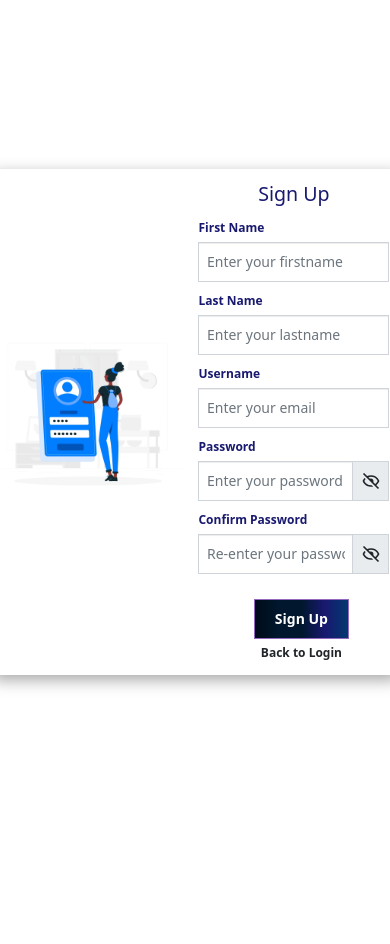
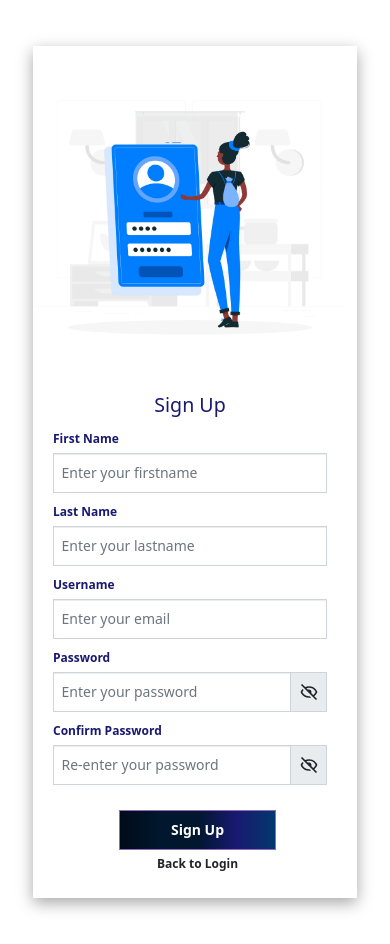
Before and after one commit to mohansagark/authentication-template, a React (Create React App) app: page /signup in a window 390 px wide. Before the commit the page ends 844 px from the top, so only its background shows below. Built offline with nearby package versions, Linux system fonts and the light colour scheme; no server answers.

Commit message:
sign up screen responsiveness

```diff
--- a/src/screens/Login/styles.scss
+++ b/src/screens/Login/styles.scss
@@ -30,11 +30,11 @@
   .form-label {
     font-size: 12px;
   }
-  .sub-options{
+  .sub-options {
     width: 91%;
-    margin:auto 15px;
-    .col{
-      padding:0
+    margin: auto 15px;
+    .col {
+      padding: 0;
     }
   }
   .forgot-password {
@@ -125,18 +125,13 @@
   }
 }
 
-.tablet {
-  .loginContainer {
-  }
-}
-
 .phone,
 .tablet {
   .loginContainer {
     margin-top: 50px;
     margin-bottom: 50px;
   }
-  .login-form-bg{
+  .login-form-bg {
     padding-top: 20px;
     padding-bottom: 20px;
     padding-right: 0;
--- a/src/screens/Signup/index.js
+++ b/src/screens/Signup/index.js
@@ -92,13 +92,17 @@ const SignUpComponent = ({ onSignUp }) => {
   return (
     <Container fluid className="signUpContainer">
       <Row>
-        <Col lg={2}></Col>
-        <Col lg={8} className="login-form-bg">
+        <Col lg={10} className="login-form-bg">
           <Row style={{ height: "100%" }} className="align-items-center">
-            <Col>
-              <img width="100%" src={SignUpTheme} alt="login" />
+            <Col xs md={6}>
+              <img
+                width="100%"
+                src={SignUpTheme}
+                alt="login"
+                className="theme-image"
+              />
             </Col>
-            <Col>
+            <Col xs md={6}>
               <Form>
                 <h1 className="text-center">Sign Up</h1>
                 <Form.Group className="mb-3" controlId="formBasicFirstName">
@@ -231,7 +235,6 @@ const SignUpComponent = ({ onSignUp }) => {
             </Col>
           </Row>
         </Col>
-        <Col lg={2}></Col>
       </Row>
     </Container>
   );
--- a/src/screens/Signup/styles.scss
+++ b/src/screens/Signup/styles.scss
@@ -1,20 +1,13 @@
 .signUpContainer {
-  overflow: hidden;
   display: flex;
   height: 100vh;
   justify-content: center;
   align-items: center;
   background-image: linear-gradient(to right top, #fff);
-  .back-icon {
-    position: absolute;
-    top: 4%;
-    left: 2%;
-    border-radius: 50%;
-    box-shadow: rgba(0, 0, 0, 0.35) 0px 5px 15px;
-  }
   .login-form-bg {
+    width: 80%;
     margin: auto;
-    padding: 0 2% 2% 0;
+    padding: 0 1rem 1rem 0;
     height: 100%;
     background-color: white;
     box-shadow: rgba(0, 0, 0, 0.35) 0px 5px 15px;
@@ -92,3 +85,31 @@
     margin-top: 30px;
   }
 }
+
+.desktop {
+  .signUpContainer {
+    overflow: hidden;
+  }
+  form {
+    padding-right: 20px;
+  }
+}
+
+.phone,
+.tablet {
+  .signUpContainer {
+    margin-top: 50px;
+    margin-bottom: 50px;
+  }
+  .theme-image {
+    min-width: 300px;
+  }
+  .login-form-bg {
+    padding-top: 20px;
+    padding-bottom: 20px;
+  }
+  form {
+    padding-left: 20px;
+    padding-right: 20px;
+  }
+}
```
